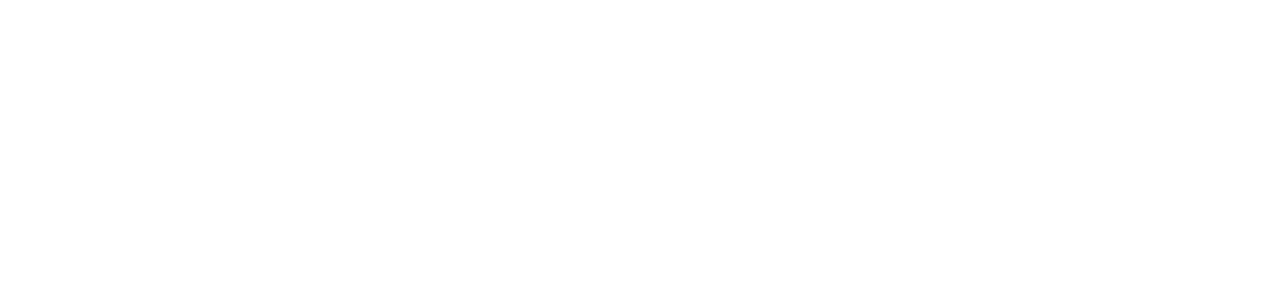
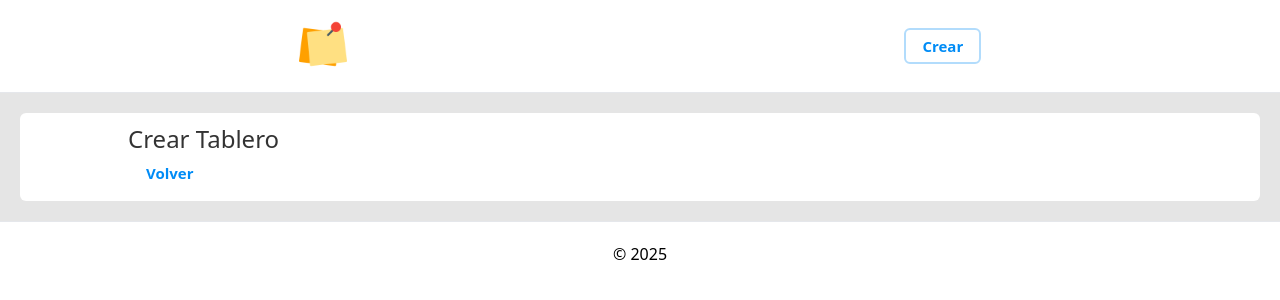
Before and after one commit to neolinkDev/tableros-ls, a React (Vite) app: page /boards/create in a window 1280 px wide. Before the commit this address had no page. Shown: the top 300 px of the page. Built offline with nearby package versions, Linux system fonts and the light colour scheme.

Commit message:
Add CreateBoardPage

```diff
--- a/src/components/H1.tsx
+++ b/src/components/H1.tsx
@@ -4,7 +4,7 @@
 
 export const H1 = ({ text }: H1Props) => {
   return (
-    <h1 className="inline-block font-normal text-2xl text-[#333] p-2.5 capitalize">
+    <h1 className="inline-block font-normal text-2xl text-[#333]  capitalize">
       {text}
     </h1>
   );
--- a/src/layouts/AppLayout.tsx
+++ b/src/layouts/AppLayout.tsx
@@ -1,4 +1,4 @@
-import { Outlet } from "react-router";
+import { Link, Outlet } from "react-router";
 
 export function AppLayout() {
   return (
@@ -13,14 +13,14 @@
           </div>
 
           <nav className="my-2">
-            {/* <Link to="/boards/create"> */}
+            <Link to="/boards/create">
               <button
                 type="button"
                 className="text-[15px] text-[#008cf6] font-semibold hover:bg-[#ebf5ff] leading-[32px] px-4 rounded-md border-[#b2dcfc] hover:border-[#ebf5ff] border-2 border-solid cursor-pointer"
               >
                 Crear
               </button>
-            {/* </Link> */}
+            </Link>
           </nav>
         </div>
       </header>
--- a/src/pages/DashboardPage.tsx
+++ b/src/pages/DashboardPage.tsx
@@ -2,14 +2,14 @@
 
 export function DashboardPage() {
   return (
-    <>
-      <section className="bg-white rounded-md">
+
+      <section className="bg-white rounded-md p-2.5">
         <div className="max-w-5xl mx-auto">
 
           <H1 text="tableros" />
 
         </div>
       </section>
-    </>
+
   );
 }
--- /dev/null
+++ b/src/pages/boards/CreateBoardPage.tsx
@@ -0,0 +1,23 @@
+import { Link } from 'react-router';
+import { H1 } from '../../components/H1';
+
+export function CreateBoardPage() {
+  return (
+    <section className="bg-white rounded-md p-2.5">
+      <div className="max-w-5xl mx-auto">
+        <H1 text="crear tablero" />
+
+        <nav className="">
+          <Link to="/">
+            <button
+              type="button"
+              className="text-[15px] text-[#008cf6] font-semibold hover:bg-[#ebf5ff] leading-[32px] px-4 rounded-md border-transparent hover:border-[#ebf5ff] border-2 border-solid cursor-pointer"
+            >
+              Volver
+            </button>
+          </Link>
+        </nav>
+      </div>
+    </section>
+  );
+}
--- a/src/router/AppRouter.tsx
+++ b/src/router/AppRouter.tsx
@@ -1,6 +1,7 @@
 import { BrowserRouter, Route, Routes } from 'react-router';
 import { AppLayout } from '../layouts/AppLayout';
 import { DashboardPage } from '../pages/DashboardPage';
+import { CreateBoardPage } from '../pages/boards/CreateBoardPage';
 
 export function AppRouter() {
   return (
@@ -10,6 +11,7 @@
 
           <Route element={<AppLayout />}>
             <Route index path="/" element={<DashboardPage />} />
+            <Route path="/boards/create" element={<CreateBoardPage />} />
 
           </Route>
         </Route>
```
